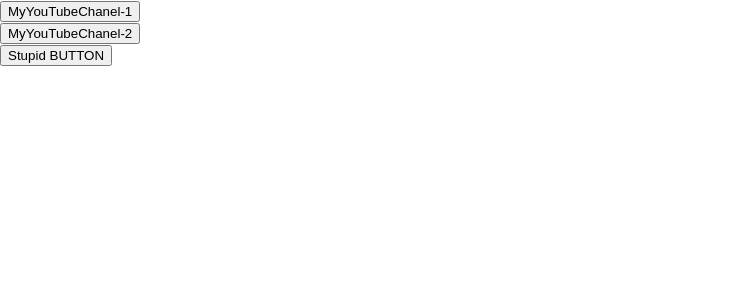
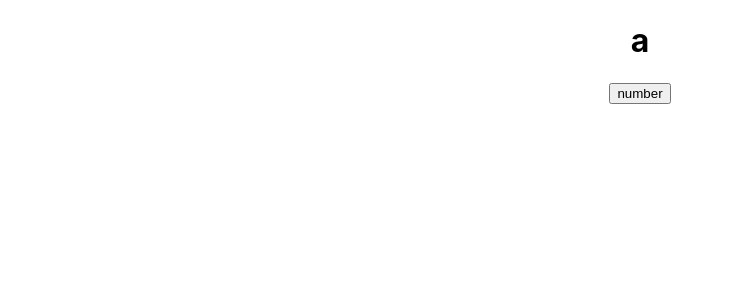
Before and after one commit to artem5511/microtaski2, a React (Create React App) app: page / in a window 1280 px wide. Shown: the top 300 px of the page, without its empty margins (0-734 px from the left). Built offline with nearby package versions, Linux system fonts and the light colour scheme.

Commit message:
add Hookusestate

```diff
--- a/src/App.tsx
+++ b/src/App.tsx
@@ -1,10 +1,11 @@
 import React from 'react';
 import './App.css';
-import {Header} from './site/Header';
-import {Body} from './site/Body';
-import {Footer} from './site/Footer';
+import {Header} from './components/Header';
+import {Body} from './components/Body';
+import {Footer} from './components/Footer';
 import {NewComponent} from './NewComponent';
-import Button from './site/Button';
+import Button from './components/Button';
+import Hookusestate from './components/Hookusestate';
 
 // const students = [
 //     {id: 1, name: "James", age: 8},
@@ -34,26 +35,27 @@ import Button from './site/Button';
 // ]
 
 function App() {
-    const Button1Foo = (subscriber: string, age: number, address: string) => {
-        console.log(subscriber, age, address)
-    }
-    const Button2Foo = (subscriber: string) => {
-        console.log(subscriber)
-    }
-    const Button3Foo = () => {
-        console.log('Im stupid button')
-    }
+    // const Button1Foo = (subscriber: string, age: number, address: string) => {
+    //     console.log(subscriber, age, address)
+    // }
+    // const Button2Foo = (subscriber: string) => {
+    //     console.log(subscriber)
+    // }
+    // const Button3Foo = () => {
+    //     console.log('Im stupid button')
+    // }
 
     return (
-        <div>
+        <div className="App">
             {/*<Header title={'New body'}/>*/}
             {/*<Body titleForBody={'NEW BODY'}/>*/}
             {/*<Footer titleForFooter={'NEW FOOTER'} num={5}/>*/}
             {/*<NewComponent students={students}/>*/}
             {/*<NewComponent topCars={topCars}/>*/}
-            <Button name={'MyYouTubeChanel-1'} callBack={()=>Button1Foo('Im Vasya', 21, 'Live in Minsk')}/>
-            <Button name={'MyYouTubeChanel-2'} callBack={()=>Button2Foo('Im Ivan')}/>
-            <Button name={'Stupid BUTTON'} callBack={Button3Foo}/>
+            {/*<Button name={'MyYouTubeChanel-1'} callBack={()=>Button1Foo('Im Vasya', 21, 'Live in Minsk')}/>*/}
+            {/*<Button name={'MyYouTubeChanel-2'} callBack={()=>Button2Foo('Im Ivan')}/>*/}
+            {/*<Button name={'Stupid BUTTON'} callBack={Button3Foo}/>*/}
+            <Hookusestate/>
         </div>
     )
 }
--- /dev/null
+++ b/src/components/Hookusestate.tsx
@@ -0,0 +1,19 @@
+import React from 'react';
+
+const Hookusestate = () => {
+    let a = 1
+
+    const onClickhandler = () => {
+        ++a;
+        console.log(a)
+    }
+
+    return (
+        <div>
+            <h1>a</h1>
+            <button onClick={onClickhandler}>number</button>
+        </div>
+    );
+};
+
+export default Hookusestate;
```
Also changed, not shown: src/components/Body.tsx (renamed from src/site/Body.tsx), src/components/Button.tsx (renamed from src/site/Button.tsx), src/components/Footer.tsx (renamed from src/site/Footer.tsx), src/components/Header.tsx (renamed from src/site/Header.tsx).
